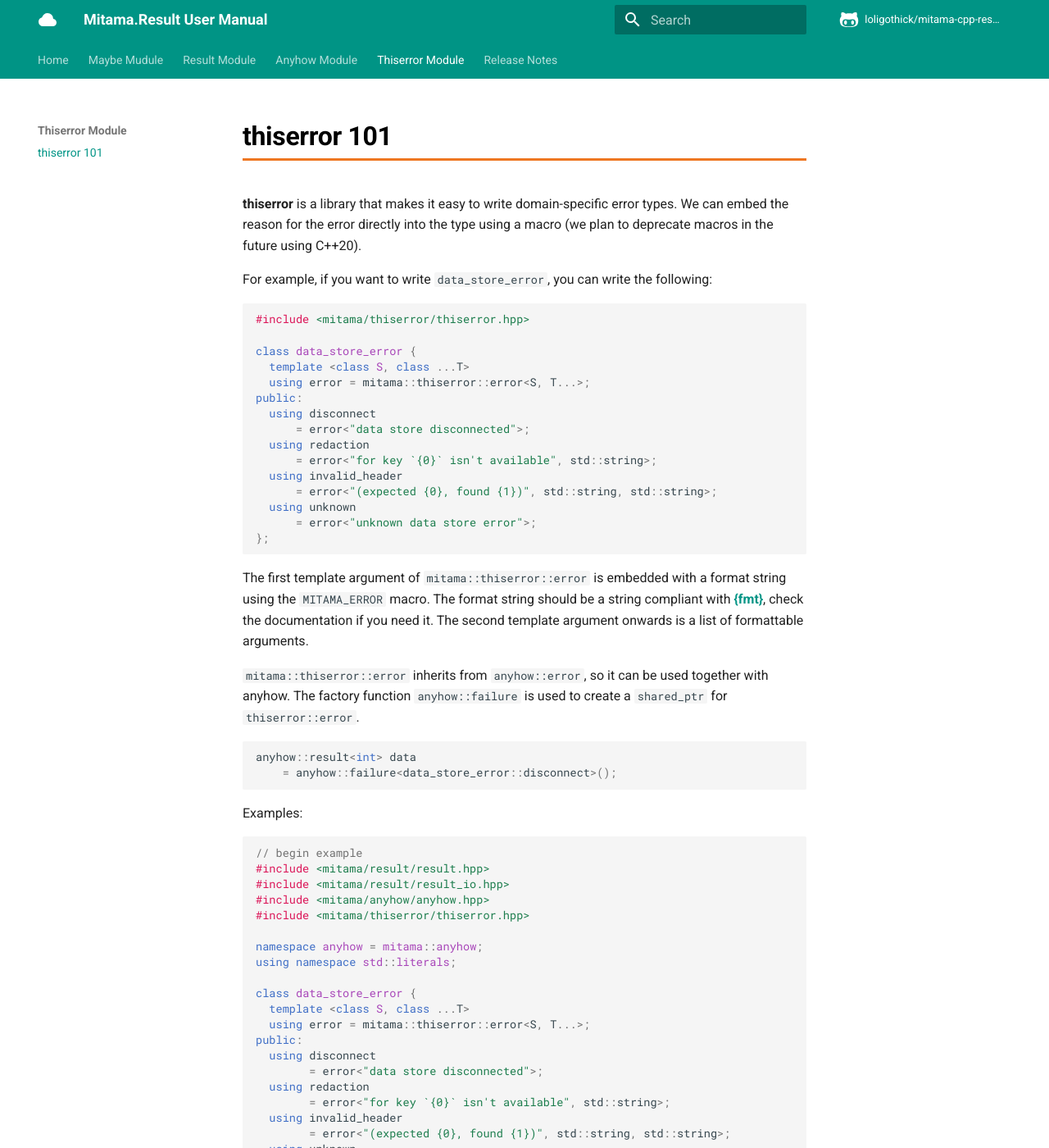
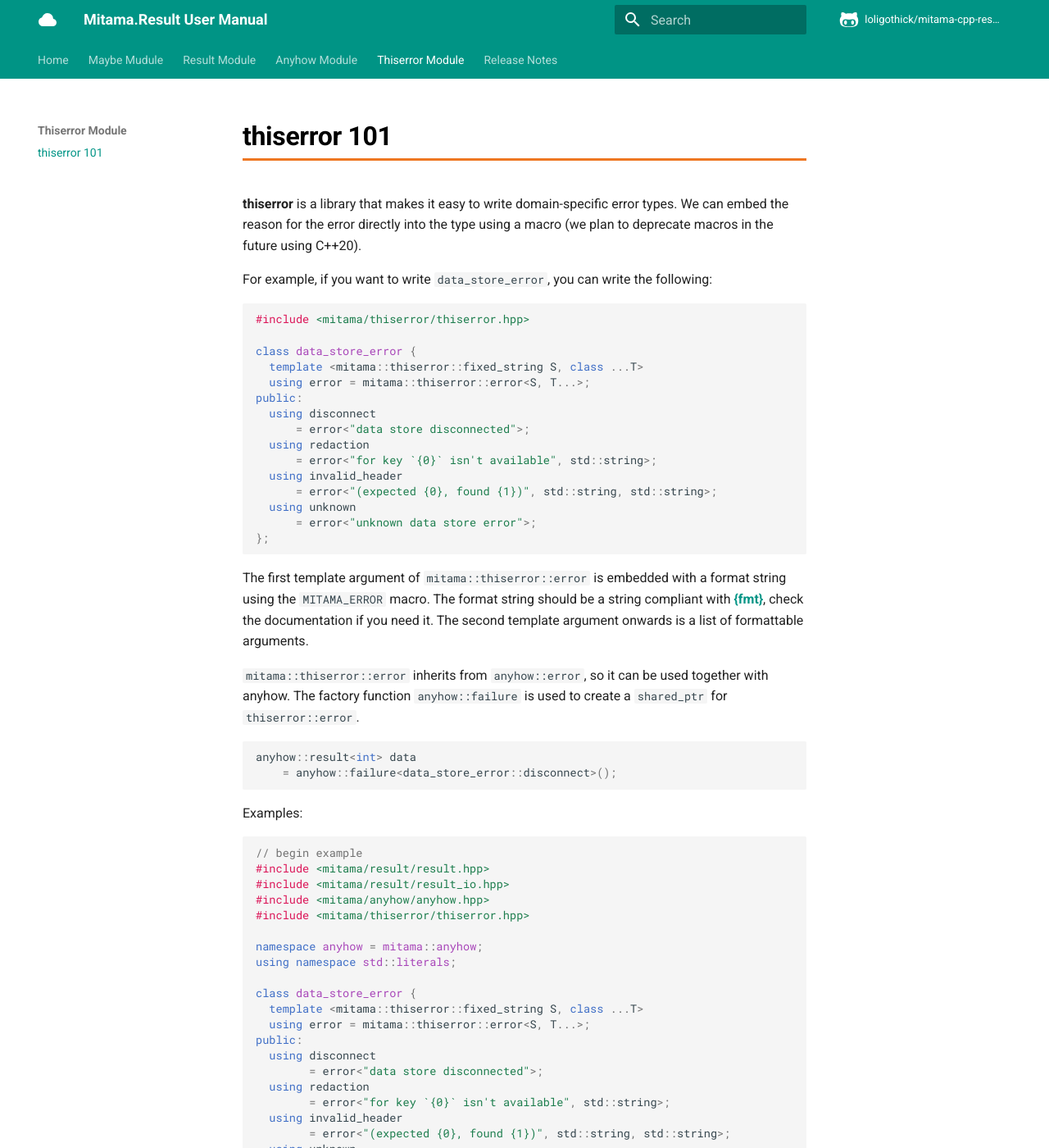
Before and after one commit to loliGothicK/mitama-cpp-result, an MkDocs documentation site: the page built from docs/docs/thiserror/thiserror.md, in a window 1280 px wide and 1400 px high. Shown: the whole window at 82% size. Built offline with MkDocs 1.6.1 and Material for MkDocs 9.7.7, drawn with Linux system fonts in a browser that asks for light colours; nearby versions of some CDN libraries; comment, search, counter and statistics services are not loaded; some of the changed lines change nothing that is shown.

Commit message:
Fix docs/docs/thiserror/thiserror.md

```diff
--- a/docs/docs/thiserror/thiserror.md
+++ b/docs/docs/thiserror/thiserror.md
@@ -9,7 +9,7 @@ For example, if you want to write `data_store_error`, you can write the followin
 #include <mitama/thiserror/thiserror.hpp>
 
 class data_store_error {
-  template <class S, class ...T>
+  template <mitama::thiserror::fixed_string S, class ...T>
   using error = mitama::thiserror::error<S, T...>;
 public:
   using disconnect
@@ -48,7 +48,7 @@ namespace anyhow = mitama::anyhow;
 using namespace std::literals;
 
 class data_store_error {
-  template <class S, class ...T>
+  template <mitama::thiserror::fixed_string S, class ...T>
   using error = mitama::thiserror::error<S, T...>;
 public:
   using disconnect
--- a/docs/mkdocs.yml
+++ b/docs/mkdocs.yml
@@ -1,6 +1,6 @@
 site_name: Mitama.Result User Manual
 site_url: https://loligothick.github.io/mitama-cpp-result/
-site_description: Mitama.Result C++17 Library
+site_description: Mitama.Result C++20 Library
 site_author: mitama
 
 # Repository
```
